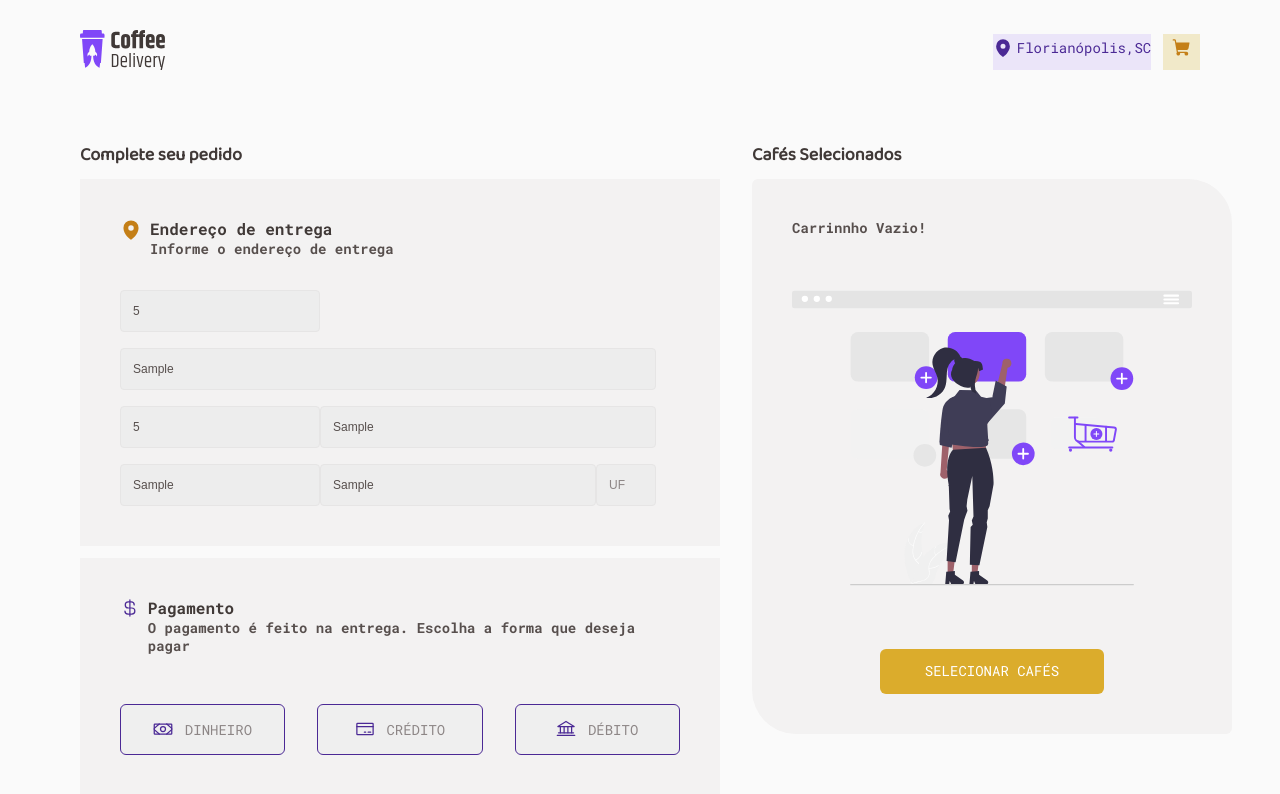
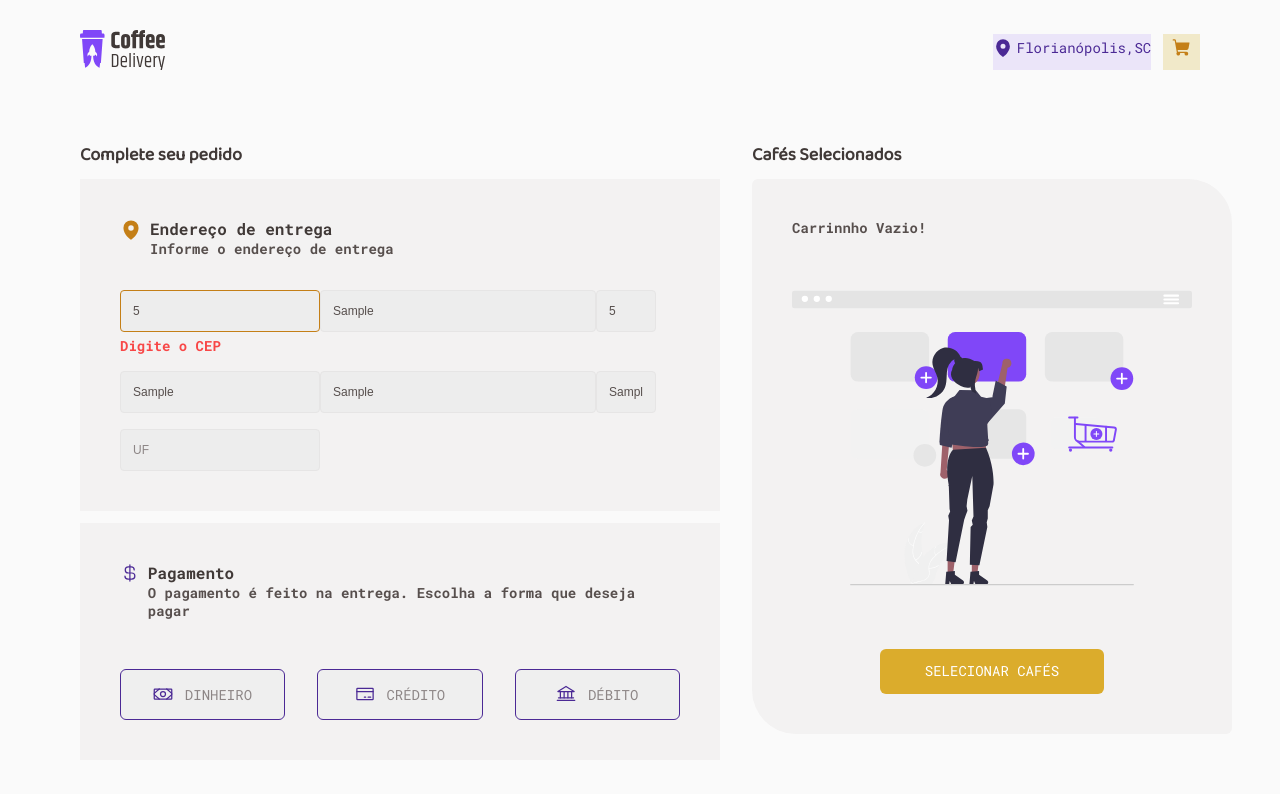
Before and after one commit to ReinaldoARamos/Ignite_Coffee_Delivery-, a React (Vite) app: page /completeOrder in a window 1280 px wide. Both pictures are taken after typing "5", "Sample", "5", "Sample", "Sample", "Sample" into the empty fields and a click on the button "DINHEIRO". Shown: the top 794 px of the page. Built offline with nearby package versions, Linux system fonts and the light colour scheme.

Commit message:
criando a validação do campo de CEP e também retornando uma mensagem de erro dentro do componente caso ele receba erro

```diff
--- a/src/Components/Input/index.tsx
+++ b/src/Components/Input/index.tsx
@@ -1,14 +1,24 @@
 import { forwardRef, InputHTMLAttributes } from "react";
-import { InputStyleContainer } from "./styles";
+import { RegularText } from "../Header/Typography";
+import { InputStyleContainer, InputWrapper } from "./styles";
 
-type InputProps = InputHTMLAttributes<HTMLInputElement>//passando todas as tipagens de um in´put, como value
+type InputProps = InputHTMLAttributes<HTMLInputElement> & {
+   error?: string //criando a tipagem do erro
+}
+//passando todas as tipagens de um in´put, como value
 //placeholder, onchange, entre outros
 
 
 
 
 export const InputText = forwardRef<HTMLInputElement, InputProps>(
-   (props, ref) => {
-      return <InputStyleContainer  {...props} ref={ref}/>
+   ({ error ,...props}, ref) => { //desestururando as props do imput para passar o erro
+      return   <InputWrapper>
+      <InputStyleContainer  {...props} ref={ref}/>
+      {error && (
+         <RegularText size="s">{error}</RegularText> //criando o erro e um if que se tiver ele digita um regular
+         //com o erro dentro
+      )}
+      </InputWrapper>
    }
 )
--- a/src/Components/Input/styles.ts
+++ b/src/Components/Input/styles.ts
@@ -1,4 +1,16 @@
 import styled from "styled-components";
+
+
+export const InputWrapper = styled.div`
+display: flex ;
+flex-direction:  column;
+gap: 0.3rem;
+position: relative ;
+
+p{
+    color: ${({ theme }) => theme.colors["base-error"]};
+}
+`
 
 export const InputStyleContainer = styled.input`
 height: 2.625rem ;
--- a/src/Pages/CompleteOrder/components/CompleteOrderForm/AdressForm.tsx
+++ b/src/Pages/CompleteOrder/components/CompleteOrderForm/AdressForm.tsx
@@ -2,13 +2,22 @@ import { useFormContext } from "react-hook-form";
 import { InputText } from "../../../../Components/Input";
 import { AdressFormContainer } from "./style";
 
+
+interface ErrorType {
+    errors: {
+        [key: string] :{
+            message: string //tipagem do erro com estrutura de objeto, com keu e message
+        }
+    }
+}
 export function AdressForm() {
 
-    const {register} = useFormContext();
+    const {register,formState} = useFormContext();
+    const {errors } = formState as unknown as ErrorType; //passando o FormState com a tipagem do erro que o zod endnede
   return (
     <>
       <AdressFormContainer>
-        <InputText placeholder="CEP" className="cep" type="number" {...register("cep")} />
+        <InputText placeholder="CEP" className="cep" type="number"   error={errors.cep?.message} {...register("cep")} />
         <InputText placeholder="Rua" className="street" />
         <InputText placeholder="Numero" type="number" />
         <InputText
--- a/src/Pages/CompleteOrder/index.tsx
+++ b/src/Pages/CompleteOrder/index.tsx
@@ -7,7 +7,7 @@ import { useForm, FormProvider } from "react-hook-form";
 import { TypeOf } from "zod/lib";
 
 const confirmOrderFormValidationSchema = zod.object({
-  cep: zod.string(),  //objeto do zod onde fica o sccehema de valdiação do formulario
+  cep: zod.string().min(8, "Digite o CEP").max(8, "Digite o CEP"),  //objeto do zod onde fica o sccehema de valdiação do formulario
 });
 
 export type orderData = zod.infer<typeof confirmOrderFormValidationSchema>;  //zod infer infere o tipo de schema
```
